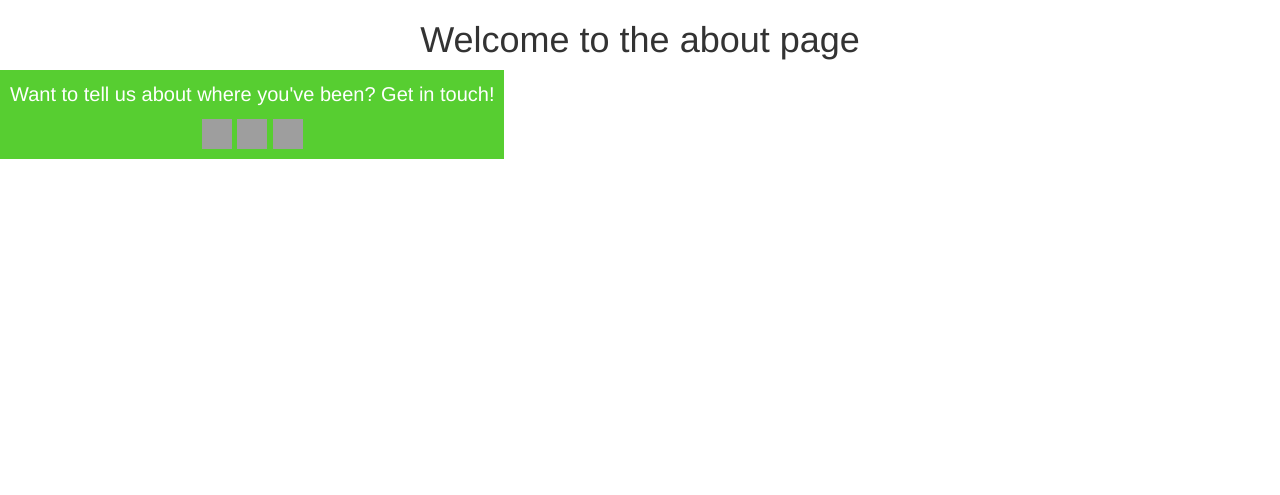
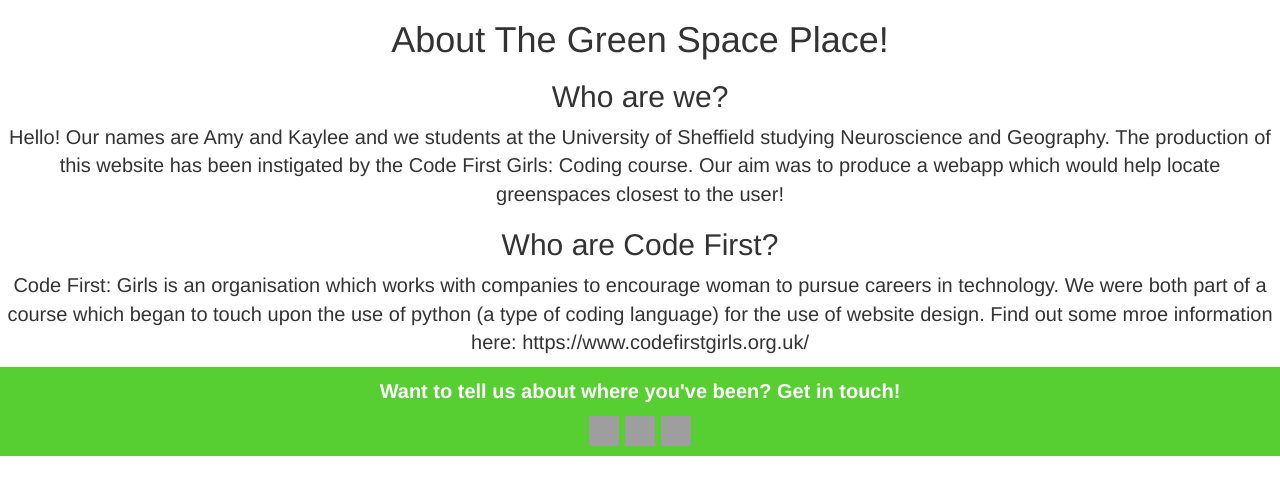
Before and after one commit to Angel-Ames/KM-AK-CFGproject, a Flask app: page /about in a window 1280 px wide. Shown: the part 52-547 px from the top of the page. Run offline with Flask 2, Linux system fonts and the light colour scheme; some libraries are stand-ins or nearby versions; grey boxes are pictures that could not be loaded.

Commit message:
Editing pages - adding info and attempt footer style

```diff
--- a/templates/Home.css
+++ b/templates/Home.css
@@ -67,15 +67,10 @@ body {
   background-repeat: no-repeat;
 }
 
-#background_greenspace{
-  background: url(GreenSpace.jpg);
-  background-repeat: no-repeat;
-  background-size: cover;
-}
-
 footer{
   position: fixed;
   background-color: #57CE31;
+  width: 100%;
   padding: 10px;
   font-style: strong;
   font-size: 20px;
--- a/templates/about.html
+++ b/templates/about.html
@@ -14,7 +14,19 @@
   <meta name="viewport" content="width=device-width, initial-scale=1">
   <link rel="stylesheet" href="https://cdnjs.cloudflare.com/ajax/libs/font-awesome/4.7.0/css/font-awesome.min.css">
 </head>
-<h1>Welcome to the about page</h1>
+<h1>About The Green Space Place!</h1>
+
+<h2>Who are we?</h2>
+<p> Hello! Our names are Amy and Kaylee and we students at the University of Sheffield
+  studying Neuroscience and Geography. The production of this website has been
+  instigated by the Code First Girls: Coding course. Our aim was to produce
+  a webapp which would help locate greenspaces closest to the user!</p>
+
+<h2> Who are Code First? </h2>
+<p> Code First: Girls is an organisation which works with companies to encourage
+  woman to pursue careers in technology. We were both part of a course which
+  began to touch upon the use of python (a type of coding language) for the use
+  of website design. Find out some mroe information here: https://www.codefirstgirls.org.uk/</p>
 <!-- I was thinking of adding about us here and about the CFG project -->
 </html>
 {% include "footer.html"%}
--- /dev/null
+++ b/templates/footer.css
@@ -0,0 +1,10 @@
+footer {
+  position: fixed;
+  background-color: #57CE31;
+  width: 100%;
+  padding: 10px;
+  font-size: 20px;
+  text-align: center;
+  color: white;
+  font-weight: bold;
+}
--- a/templates/footer.html
+++ b/templates/footer.html
@@ -1,9 +1,6 @@
 <html>
 <head>
-  <style>
-    position:static;
-
-  </style>
+  <link rel="stylesheet" href="footer.css" type="text/css">
 </head>
 
 <footer>
--- a/templates/home.html
+++ b/templates/home.html
@@ -1,13 +1,13 @@
 {% include "header.html"%}
 
 <head>
+  <title>The Green Space Place</title>
+  <link rel="stylesheet" href="Home.css" type="text/css">
   <script src="https://cdnjs.cloudflare.com/ajax/libs/jquery/3.3.1/jquery.min.js"></script>
   <link href="https://fonts.googleapis.com/css?family=Roboto+Mono" rel="stylesheet" type="text/css"> <!--  -->
-  <link rel="stylesheet" href="Home.css" type="text/css">
   <meta charset="UTF-8">
   <meta name="viewport" content="width=device-width, initial-scale=1.0">
   <meta http-equiv="X-UA-Compatible" content="ie=edge">
-  <title>The Green Space Place</title>
   <link rel="stylesheet" href="https://maxcdn.bootstrapcdn.com/bootstrap/3.4.0/css/bootstrap.min.css"> <!-- Where the navigation comes from -->
   <script src="https://ajax.googleapis.com/ajax/libs/jquery/3.3.1/jquery.min.js"></script>
   <script src="https://maxcdn.bootstrapcdn.com/bootstrap/3.4.0/js/bootstrap.min.js"></script>
@@ -17,7 +17,6 @@
 
 
 <body>
-  <div id="background_greenspace">
 
 <!-- The text below is to add an image -->
       <a href = "park1" >
@@ -44,7 +43,6 @@
         <br>
         <input class=button type="submit" value="Submit">
       </form>
-    </div>
 </body>
 
 <!-- These two forms are currently seperate while I try and trouble shoot! Should be in the same one eventually -->
```
